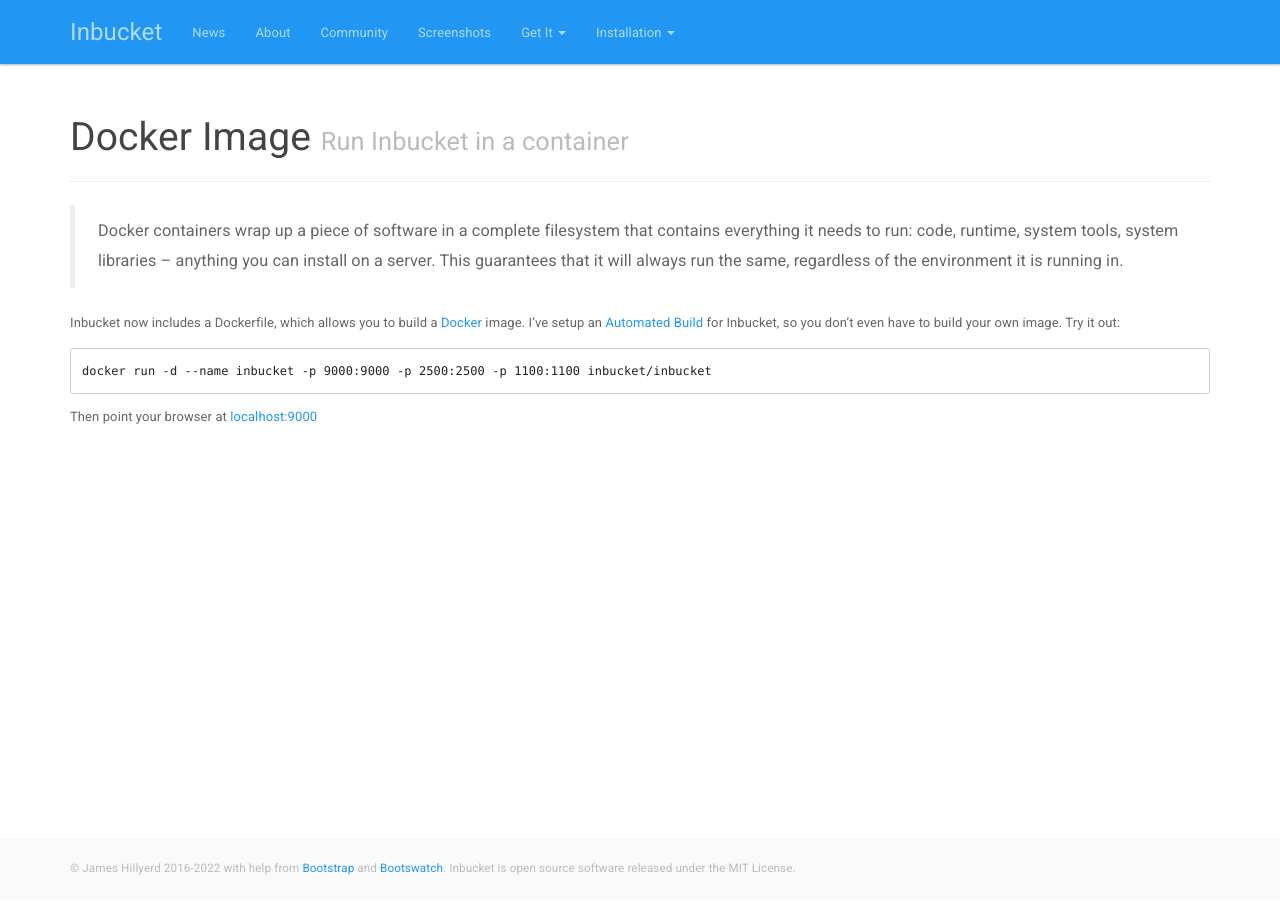
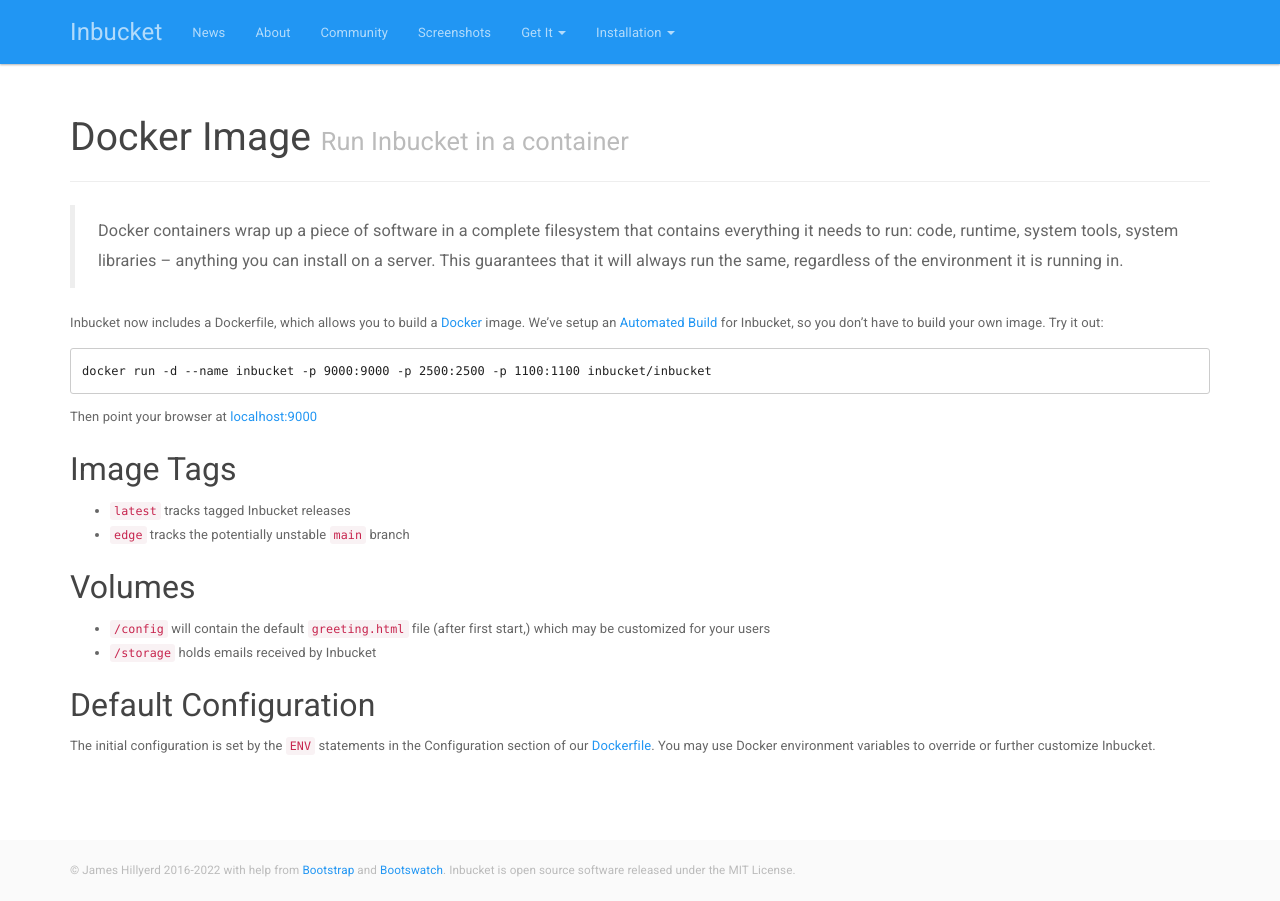
Before and after one commit to inbucket/inbucket.org, a Jekyll site: the page built from packages/docker.md, in a window 1280 px wide. Built offline with Jekyll 4.4.1, drawn with Linux system fonts in a browser that asks for light colours; comment, search, counter and statistics services are not loaded.

Commit message:
docker: add more info, incl image tags (#47)
Signed-off-by: James Hillyerd <james@hillyerd.com>

```diff
--- a/packages/docker.md
+++ b/packages/docker.md
@@ -10,12 +10,34 @@
 > always run the same, regardless of the environment it is running in.
 
 Inbucket now includes a Dockerfile, which allows you to build a [Docker] image.
-I’ve setup an [Automated Build] for Inbucket, so you don’t even have to build
+We’ve setup an [Automated Build] for Inbucket, so you don’t have to build
 your own image.  Try it out:
 
     docker run -d --name inbucket -p 9000:9000 -p 2500:2500 -p 1100:1100 inbucket/inbucket
 
 Then point your browser at [localhost:9000](http://localhost:9000/)
 
+
+## Image Tags
+
+* `latest` tracks tagged Inbucket releases
+* `edge` tracks the potentially unstable `main` branch
+
+
+## Volumes
+
+* `/config` will contain the default `greeting.html` file (after first start,)
+  which may be customized for your users
+* `/storage` holds emails received by Inbucket
+
+
+## Default Configuration
+
+The initial configuration is set by the `ENV` statements in the Configuration
+section of our [Dockerfile].  You may use Docker environment variables to
+override or further customize Inbucket.
+
+
 [Docker]:          https://www.docker.com/
+[Dockerfile]:      https://github.com/inbucket/inbucket/blob/main/Dockerfile
 [Automated Build]: https://hub.docker.com/r/inbucket/inbucket/
```
